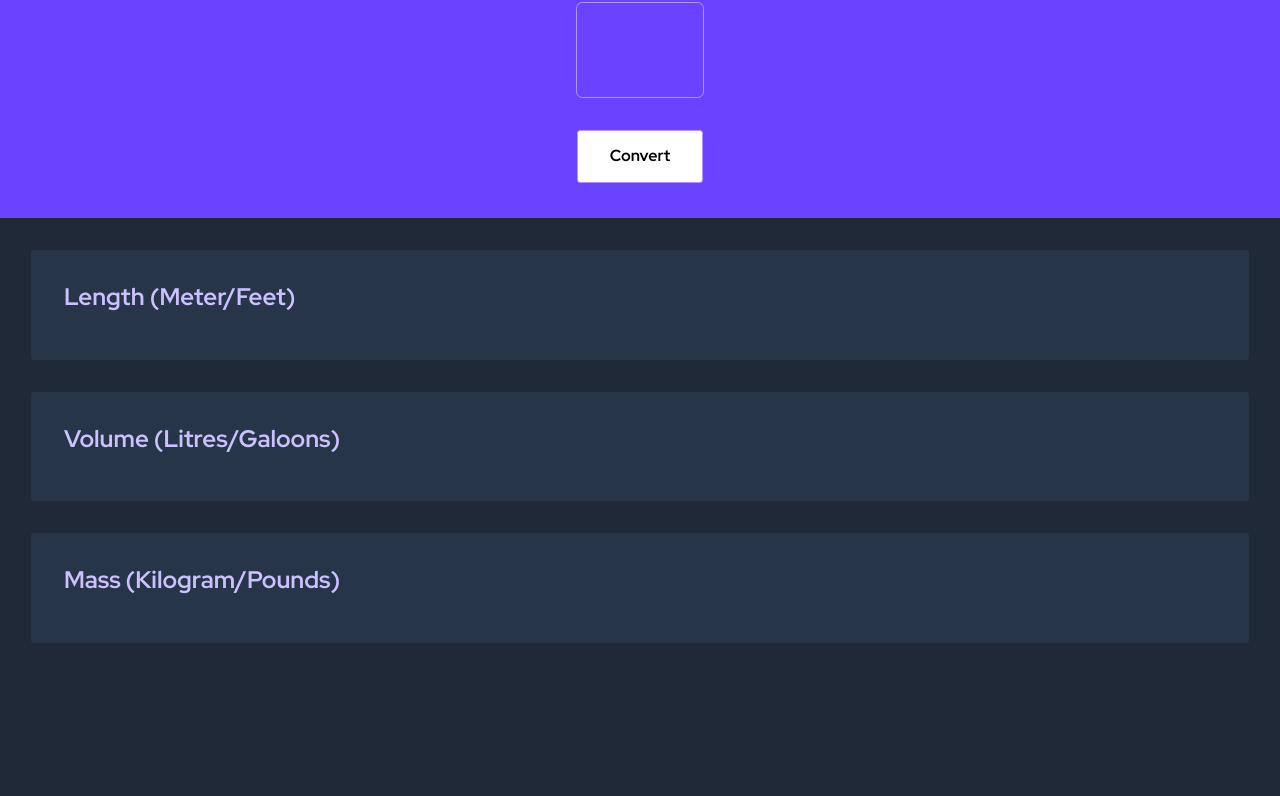
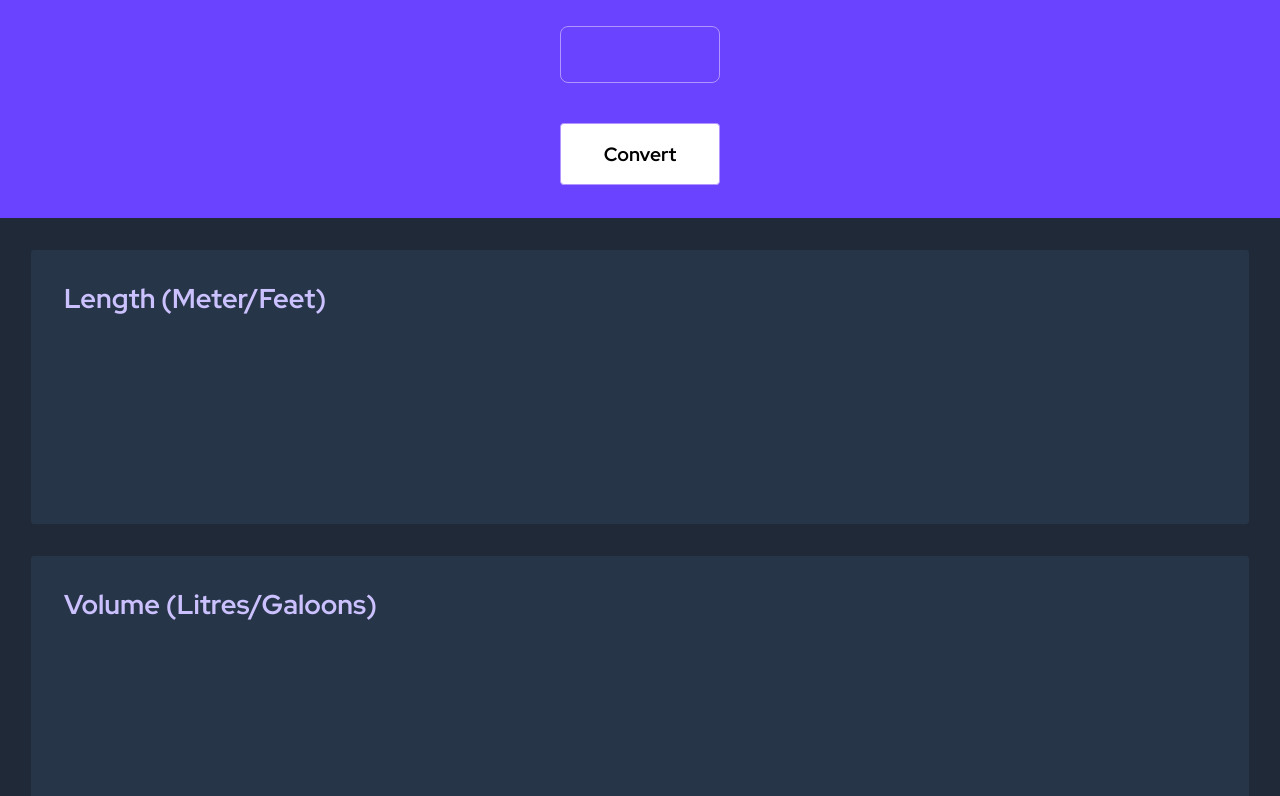
Before and after one commit to amir-the6th/Unit-Converter, a plain HTML site: page index.html in a window 1280 px wide. Shown: the part 102-898 px from the top of the page. Before the commit the page ends 800 px from the top, so only its background shows below. Drawn offline with nearby package versions, Linux system fonts and the light colour scheme.

Commit message:
Update index.css

```diff
--- a/index.css
+++ b/index.css
@@ -61,8 +61,9 @@ input[type=number]{
 }
 #convert-btn {
     font-family: inherit;
+    font-size: 1.2em;
     font-weight: bold;
-    padding: 1em 3em;
+    padding: 1em 2.2em;
     background-color: white;
     border: 1px solid #B295FF;
     border-radius: 0.2em;
@@ -73,6 +74,7 @@ input[type=number]{
     background-color: rgb(235, 235, 235);
 }
 .h2-styling {
+    font-size: 1.7em;
     margin: 0;
     color: #CCC1FF;
 }
@@ -80,6 +82,7 @@ hr {
     border: 1px solid #B295FF;
 }
 p {
+    font-size: 1.2em;
     color: white;
 }
 
@@ -88,6 +91,10 @@ p {
         width: 90%;
         margin: 1em 0;
         border-radius: 0.2em;
+        height: 13em;
+        display: flex;
+        flex-direction: column;
+        justify-content: space-between;
     }
     .result-container {
         flex-direction:column;
@@ -97,7 +104,7 @@ p {
     .header-container {
         height: 20%;
     }
-    .h1-styling {
+    /* .h1-styling {
         font-size: 2em;
     }
     #conversion-number {
@@ -106,7 +113,7 @@ p {
     }
     #convert-btn {
         padding: 1em 2em;
-    }
+    } */
 }
 @media screen and (max-width: 1000px) {
     .header-container {
```
